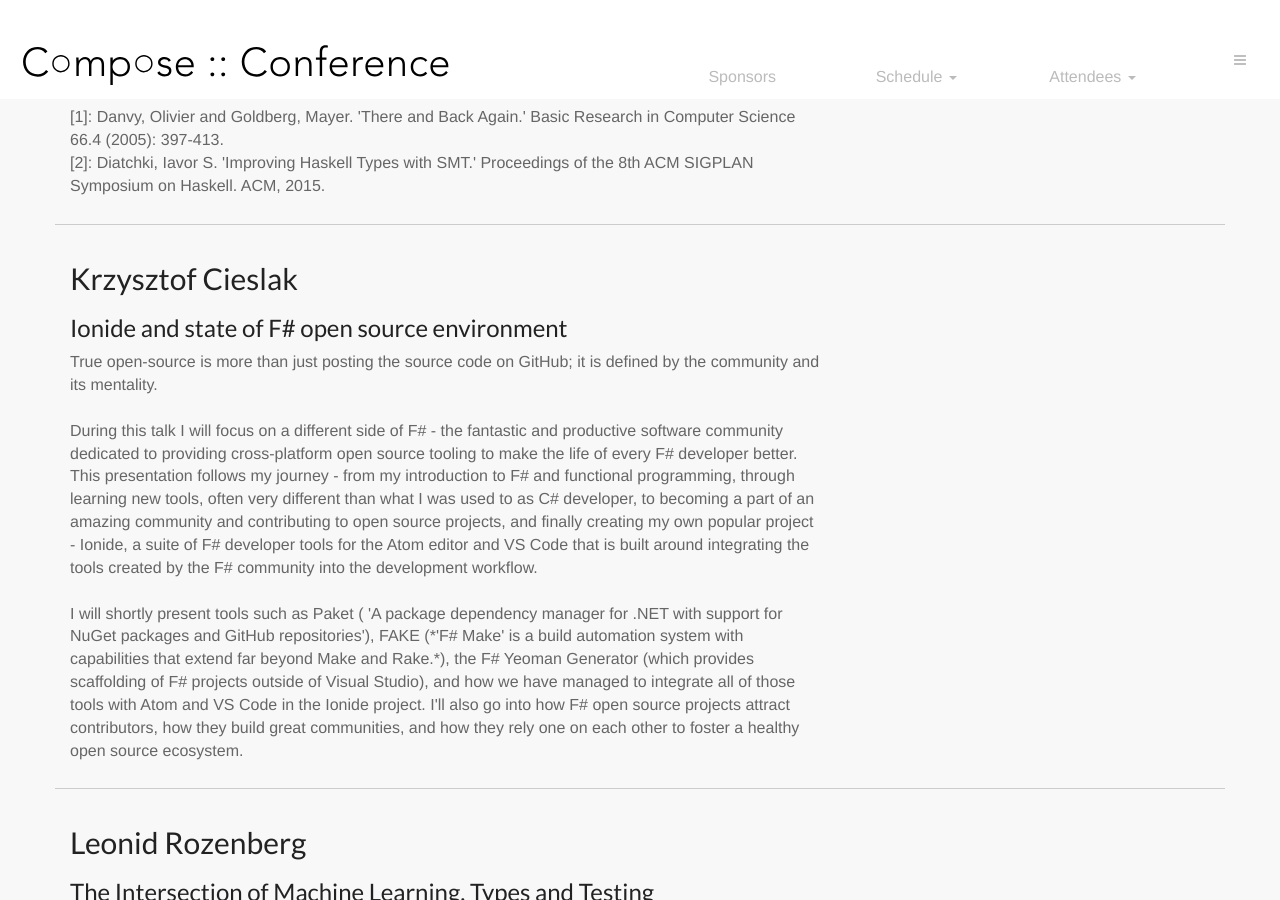
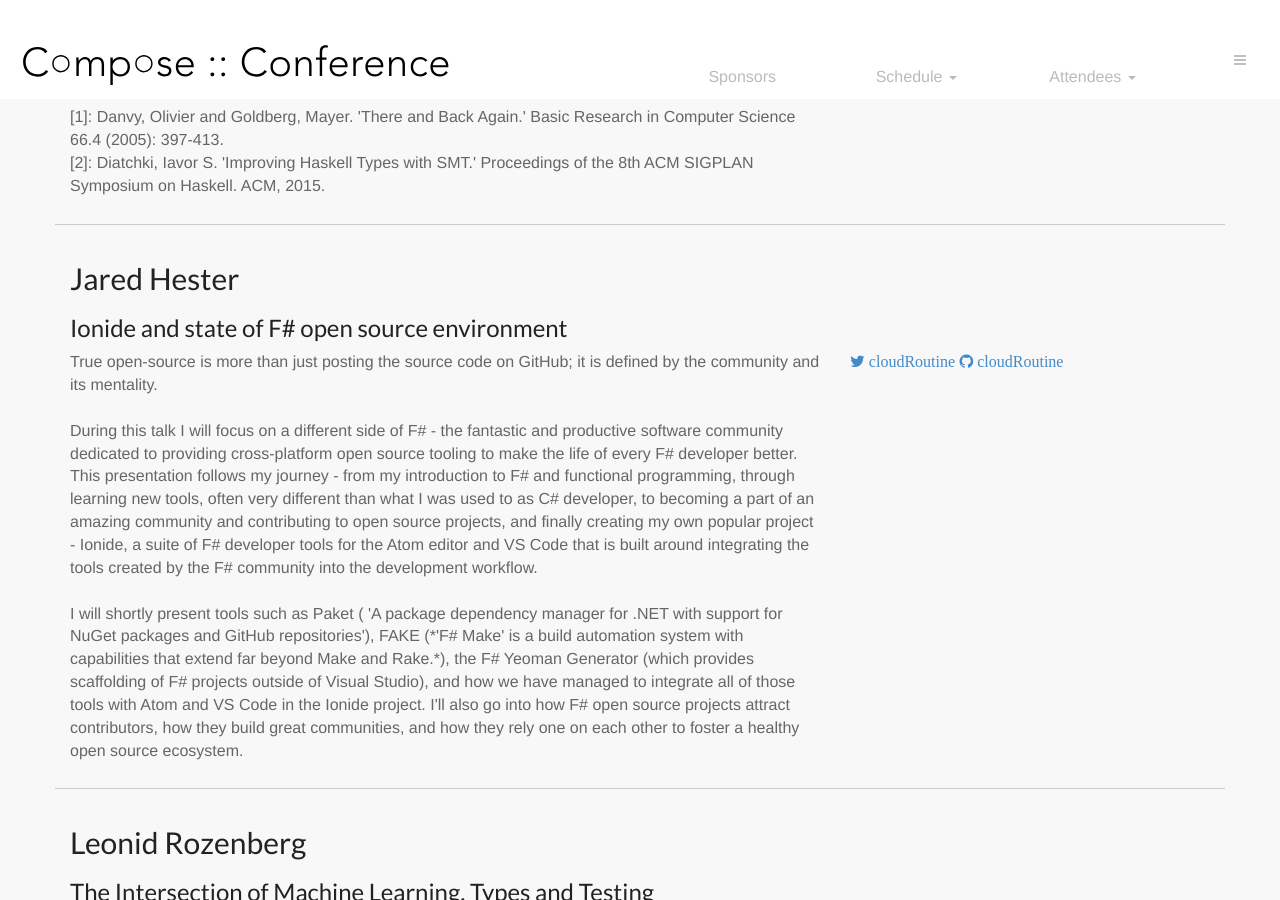
Before and after one commit to ny-haskell/composeconference, a Jekyll site: the page built from 2016/speakers.md, in a window 1280 px wide and 900 px high, scrolled down 2427 px. Built offline with Jekyll 4.4.1, drawn with Linux system fonts in a browser that asks for light colours; Markdown is read by kramdown in place of the engine named in the settings.

Commit message:
Jared Hester will be giving Kyzystof's talk

```diff
--- a/_data/2016/speakers.json
+++ b/_data/2016/speakers.json
@@ -71,14 +71,16 @@
         "irc_handle": "kwf"
     },
     {
-      "name": "Krzysztof Cieslak",
+      "name": "Jared Hester",
       "title": "Ionide and state of F# open source environment",
       "abstract": "True open-source is more than just posting the source code on GitHub; it is defined by the community and its mentality. <br/><br/>
 
           During this talk I will focus on a different side of F# - the fantastic and productive software community dedicated to providing cross-platform open source tooling to make the life of every F# developer better. This presentation follows my journey - from my introduction to F# and functional programming, through learning new tools, often very different than what I was used to as C# developer, to becoming a part of an amazing community and contributing to open source projects, and finally creating my own popular project - Ionide, a suite of F# developer tools for the Atom editor and VS Code that is built around integrating the tools created by the F# community into the development workflow. <br/><br/>
 
           I will shortly present tools such as Paket ( 'A package dependency manager for .NET with support for NuGet packages and GitHub repositories'), FAKE (*'F# Make' is a build automation system with capabilities that extend far beyond Make and Rake.*), the F# Yeoman Generator (which provides scaffolding of F# projects outside of Visual Studio), and how we have managed to integrate all of those tools with Atom and VS Code in the Ionide project. I'll also go into how F# open source projects attract contributors, how they build great communities, and how they rely one on each other to foster a healthy open source ecosystem.",
-      "link": "http://ionide.io/"
+      "link": "http://ionide.io/",
+      "twitter": "cloudRoutine ",
+      "github": "cloudRoutine"
     },
     {
       "name": "Leonid Rozenberg",
```
